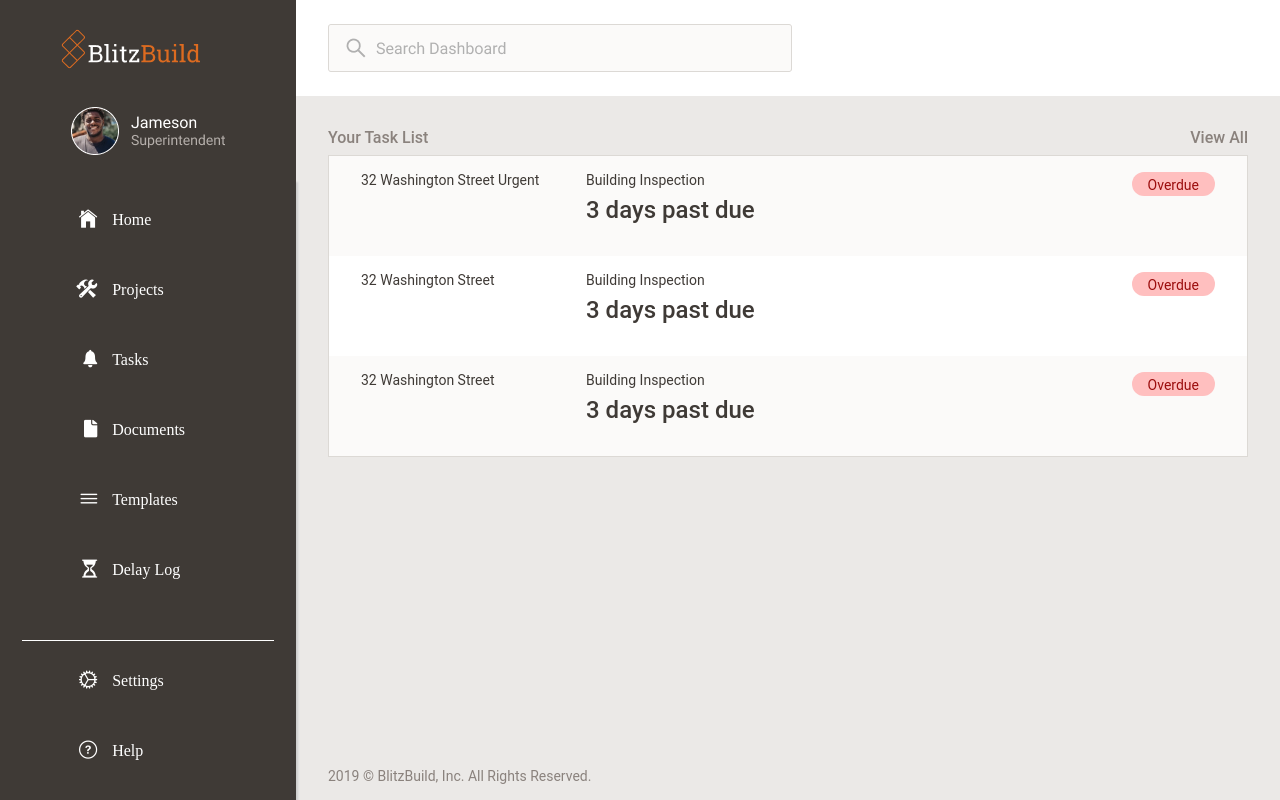
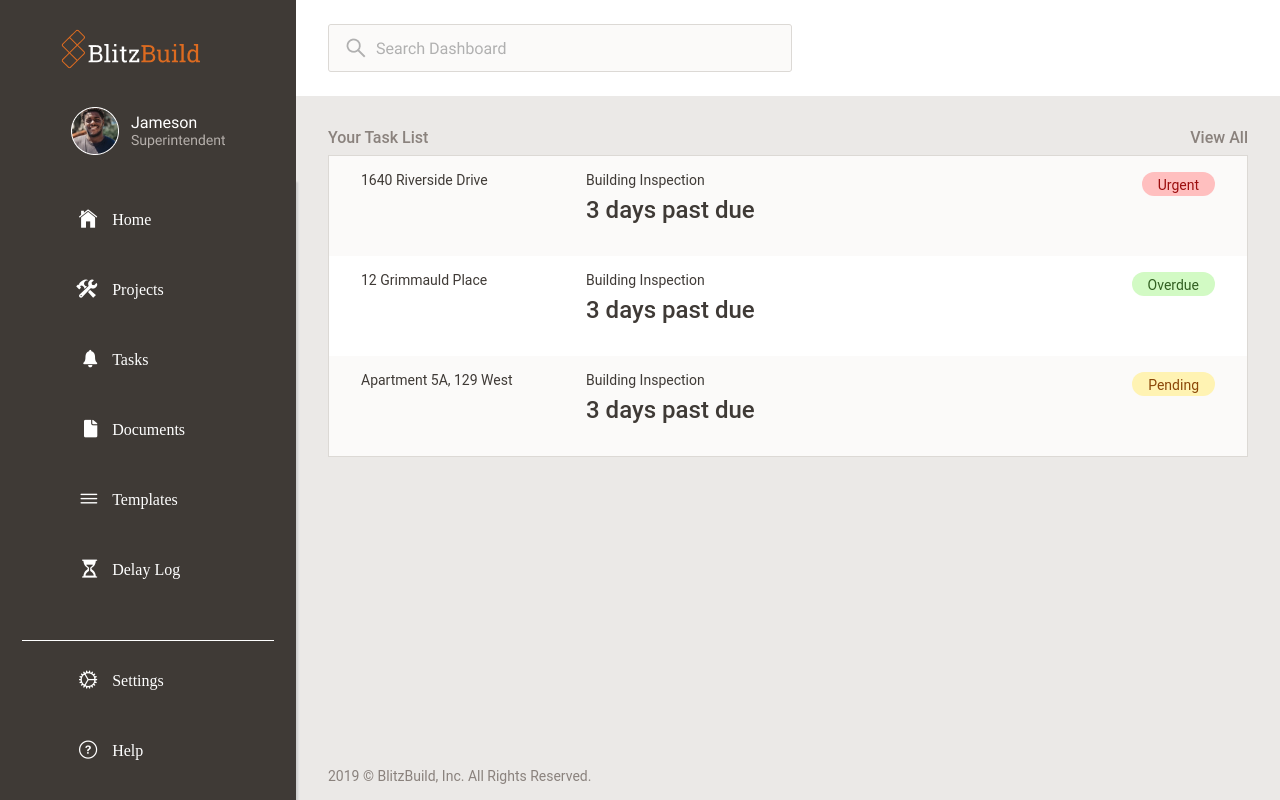
Before and after one commit to mharley12345/blitz-build-fe, a React (Create React App) app in the folder blitz-build/: page /dashboard in a window 1280 px wide. Built offline with nearby package versions, Linux system fonts and the light colour scheme.

Commit message:
updated task/taskcard

```diff
--- a/blitz-build/src/components/dashboard/Task.js
+++ b/blitz-build/src/components/dashboard/Task.js
@@ -1,28 +1,22 @@
 import React from "react";
 import styled, { css } from "styled-components";
 
-function Task({ content, status }) {
-
-
+function Task({ address, type, current, status }) {
   return (
-    <Container
-      red={true}
-      status={status}
-    >
-
+    <Container>
       <Inner>
         <Address>
-          <Text>32 Washington Street {status} </Text>
+          <Text>{address}</Text>
         </Address>
 
         <DueDate>
-          <Text>Building Inspection</Text>
-          <Date>3 days past due</Date>
+          <Text>{type}</Text>
+          <Date>{current}</Date>
         </DueDate>
       </Inner>
       <div>
-        <Status>
-          <p>Overdue</p>
+        <Status status={status}>
+          <p>{status}</p>
         </Status>
       </div>
     </Container>
@@ -41,7 +35,7 @@ const Container = styled.div`
   justify-content: space-between;
 
   :nth-child(odd) {
-    background: #FBFAF9;
+    background: #fbfaf9;
   }
 `;
 
@@ -76,9 +70,10 @@ const Date = styled.p`
 
 const Status = styled.div`
   padding: 5px 16px 3px;
-  background-color: #ffbfbf;
-  color: #9c0e0e;
+  background-color: grey;
+  color: black;
   border-radius: 30px;
+
   p {
     font-family: "Roboto";
     font-size: 14px;
@@ -88,11 +83,23 @@ const Status = styled.div`
   ${props =>
     props.status === "Urgent" &&
     css`
-      background-color: red;
-      color: #fff;
+      background-color: #FFBFBF;
+      color: #9C0E0E;
     `};
 
+  ${props =>
+    props.status === "Pending" &&
+    css`
+      background-color: #FFF3B3;
+      color: #8B4708;
+    `};
 
+  ${props =>
+    props.status === "Overdue" &&
+    css`
+      background-color: #D2FAC4;
+      color: #326021;
+    `};
 `;
 
 const Inner = styled.div`
--- a/blitz-build/src/components/dashboard/TaskCard.js
+++ b/blitz-build/src/components/dashboard/TaskCard.js
@@ -11,9 +11,24 @@ function TaskCard() {
         <p>View All</p>
       </Section>
       <Card>
-        <Task content="hello" status="Urgent" />
-        <Task />
-        <Task />
+        <Task
+          status="Urgent"
+          address={"1640 Riverside Drive"}
+          current={"3 days past due"}
+          type={"Building Inspection"}
+        />
+        <Task
+          status="Overdue"
+          address={"12 Grimmauld Place"}
+          current={"3 days past due"}
+          type={"Building Inspection"}
+        />
+        <Task
+          status="Pending"
+          address={"Apartment 5A, 129 West"}
+          current={"3 days past due"}
+          type={"Building Inspection"}
+        />
       </Card>
     </Container>
   );
```
